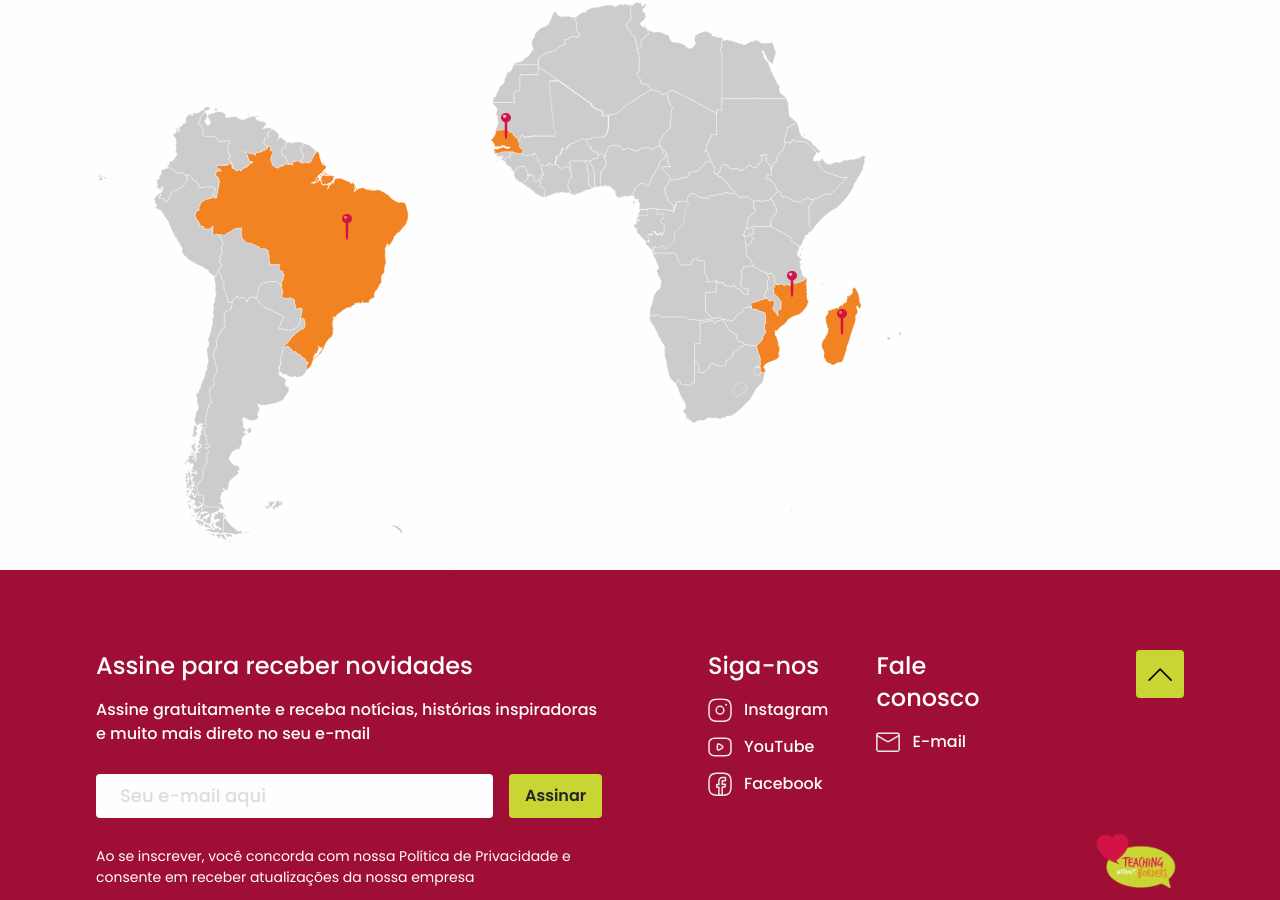
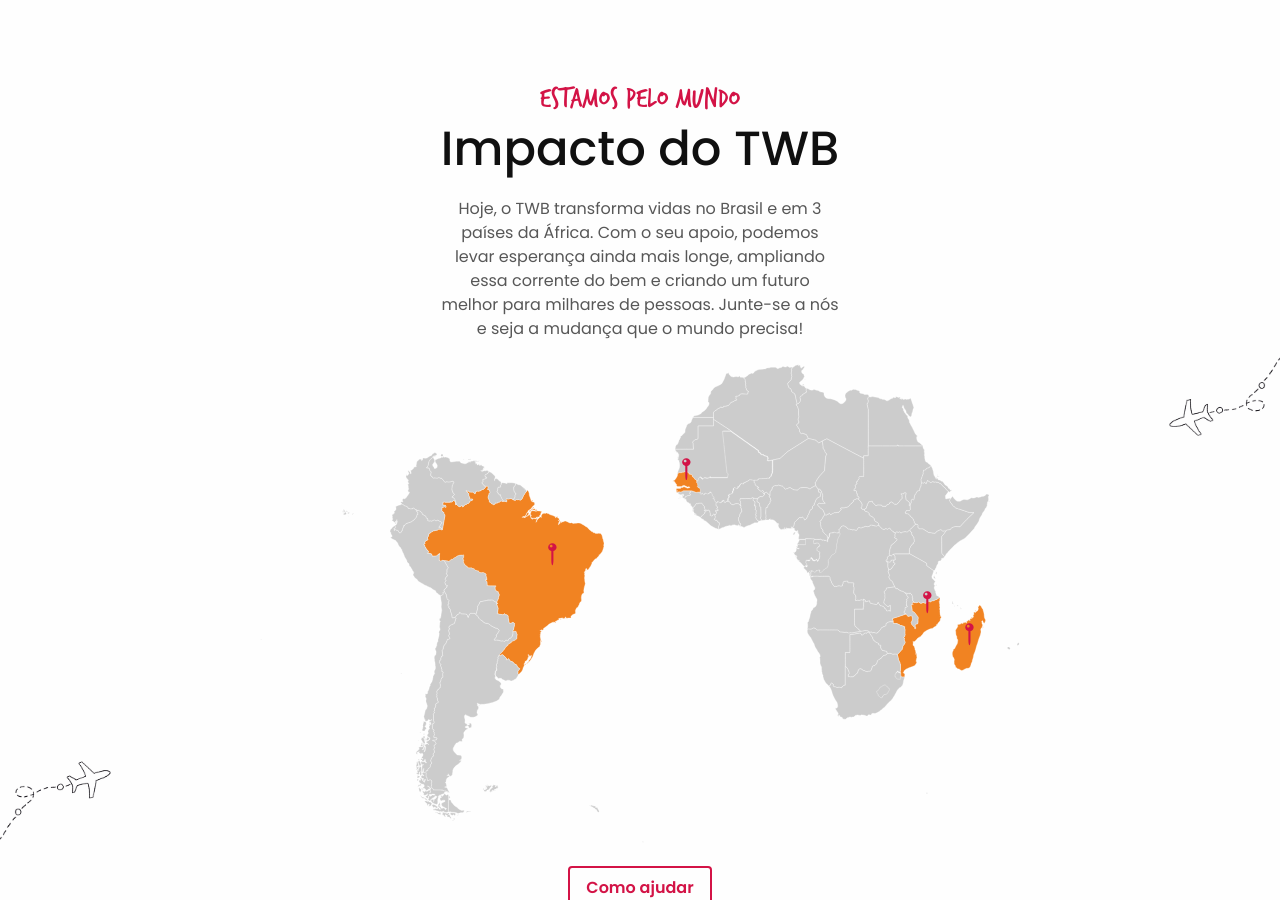
Before and after one commit to thiagokoster/twb-app, a Next.js app: page / in a window 1280 px wide. Shown: the part 1736-2636 px from the top of the page. Built offline with nearby package versions, Linux system fonts and the light colour scheme.

Commit message:
add impact section

```diff
--- a/src/app/components/map/map.tsx
+++ b/src/app/components/map/map.tsx
@@ -11,8 +11,8 @@
 export const Map = () => {
 	const [hoveredCountry, setHoveredCountry] = useState<string | null>();
 	return (
-		<div className="relative w-[902px] h-[569px]">
-			<svg xmlns="http://www.w3.org/2000/svg" width="902" height="569" fill="none" viewBox="0 0 902 569">
+		<div className="relative w-[760px] h-[509px]">
+			<svg xmlns="http://www.w3.org/2000/svg" width="760" height="509" fill="none" viewBox="0 0 902 569">
 				<g className="Map">
 					{Object.entries(Countries).map(([code, { d }]) => (
 						<CountryPath
--- a/src/app/page.tsx
+++ b/src/app/page.tsx
@@ -43,7 +43,37 @@
 						</div>
 					</div>
 				</div>
-				<Map />
+
+				{/* Section 'Estamos pelo Mundo'*/}
+				<section className="relative overflow-hidden py-20 px-4 md:px-8">
+					{/* Left plane – moved in from the edge */}
+					<img
+						src="/airplane.png"
+						alt=""
+						aria-hidden="true"
+						className="pointer-events-none select-none
+						absolute left-0 bottom-1/8 w-28
+						scale-x-[-1] scale-y-[-1]
+						"
+					/>
+
+					{/* Right plane – mirrored and moved in */}
+					<img
+						src="/airplane.png"
+						alt=""
+						aria-hidden="true"
+						className="pointer-events-none select-none
+						absolute right-0 top-2/6
+						w-28"
+					/>
+					<div className="flex flex-col items-center gap-2">
+						<p className="font-trash text-twb-primary text-3xl">ESTAMOS PELO MUNDO</p>
+						<p className="text-twb-dark text-5xl mb-4">Impacto do TWB</p>
+						<p className="text-white-darker font-normal w-100 text-center">Hoje, o TWB transforma vidas no Brasil e em 3 países da África. Com o seu apoio, podemos levar esperança ainda mais longe, ampliando essa corrente do bem e criando um futuro melhor para milhares de pessoas. Junte-se a nós e seja a mudança que o mundo precisa!</p>
+						<Map />
+						<Button variant="secondary">Como ajudar</Button>
+					</div>
+				</section>
 			</div>
 		</main>
 	);
```
Also changed, not shown: public/airplane.png (added).
